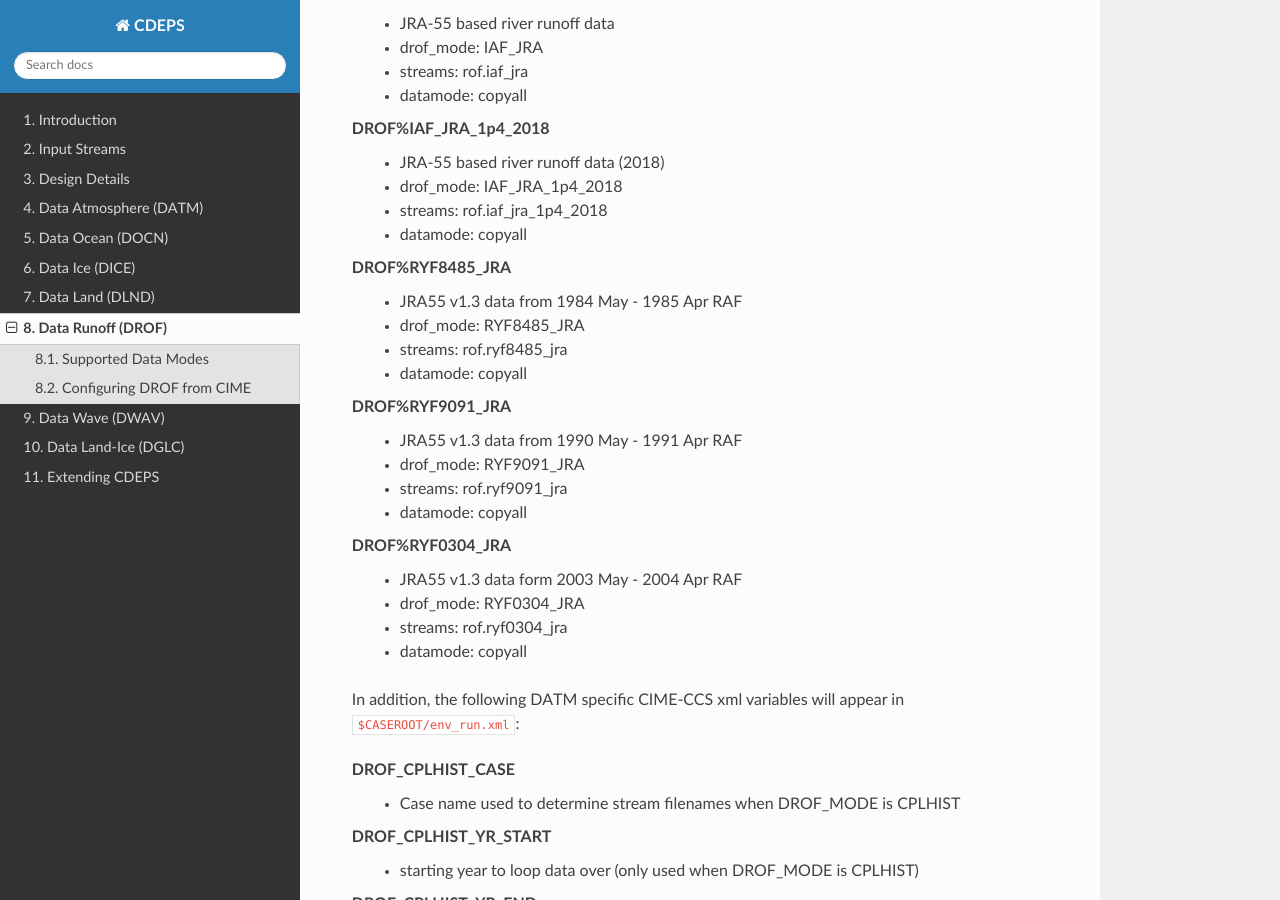
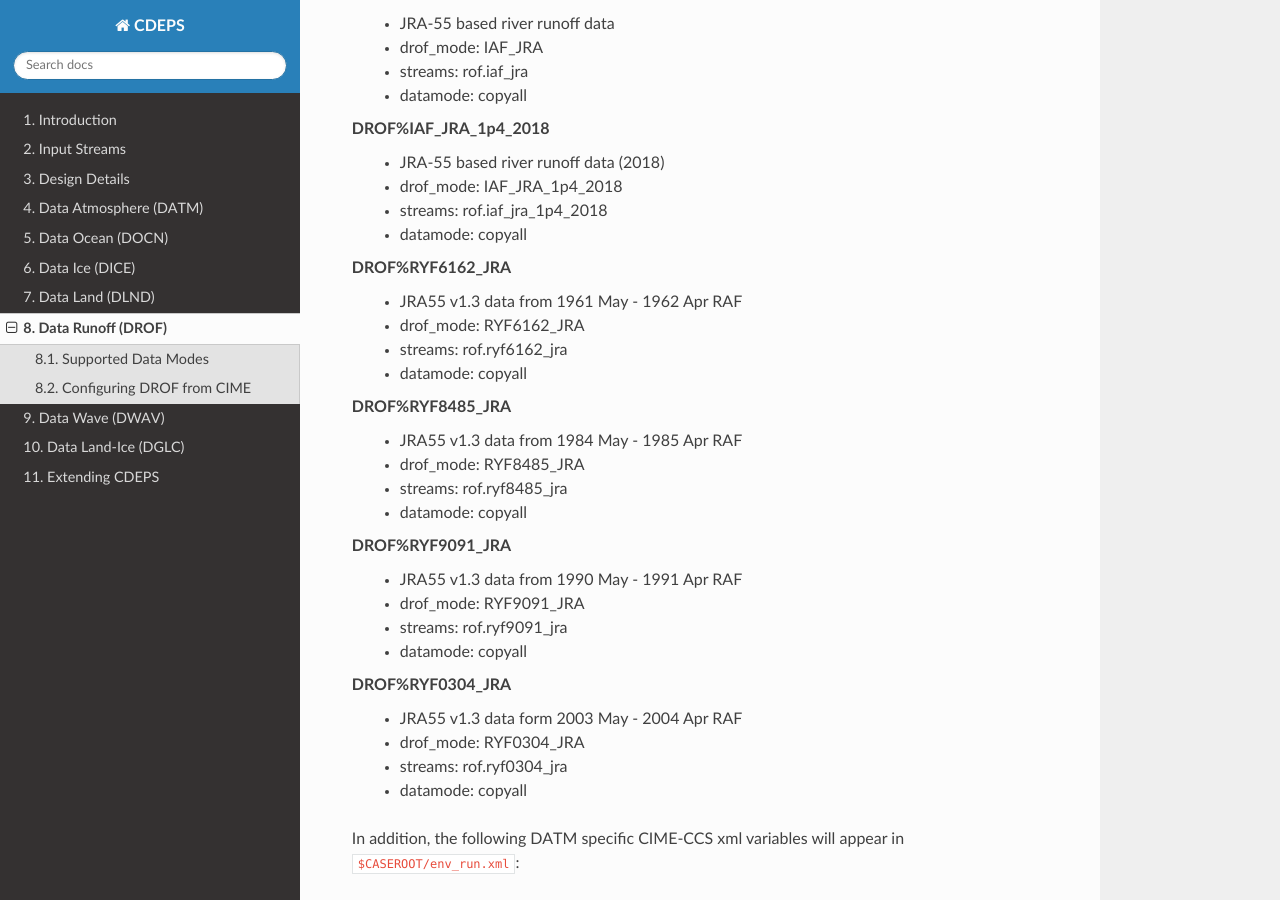
Before and after one commit to ESCOMP/CDEPS, a Sphinx documentation site: the page built from doc/source/drof.rst, in a window 1280 px wide and 900 px high, scrolled down 2061 px. Built offline with Sphinx 7.4.7 and the Read the Docs theme 3.1.0, drawn with Linux system fonts in a browser that asks for light colours; comment, search, counter and statistics services are not loaded.

Commit message:
Add support for JRA repeat year forcing, 1961-1962

```diff
--- a/doc/source/drof.rst
+++ b/doc/source/drof.rst
@@ -109,6 +109,12 @@ DROF%IAF_JRA_1p4_2018
    - streams: rof.iaf_jra_1p4_2018
    - datamode: copyall
 
+DROF%RYF6162_JRA
+   - JRA55 v1.3 data from 1961 May - 1962 Apr RAF
+   - drof_mode: RYF6162_JRA
+   - streams: rof.ryf6162_jra
+   - datamode: copyall
+
 DROF%RYF8485_JRA
    - JRA55 v1.3 data from 1984 May - 1985 Apr RAF
    - drof_mode: RYF8485_JRA
```
Also changed, not shown: 6 other files.
